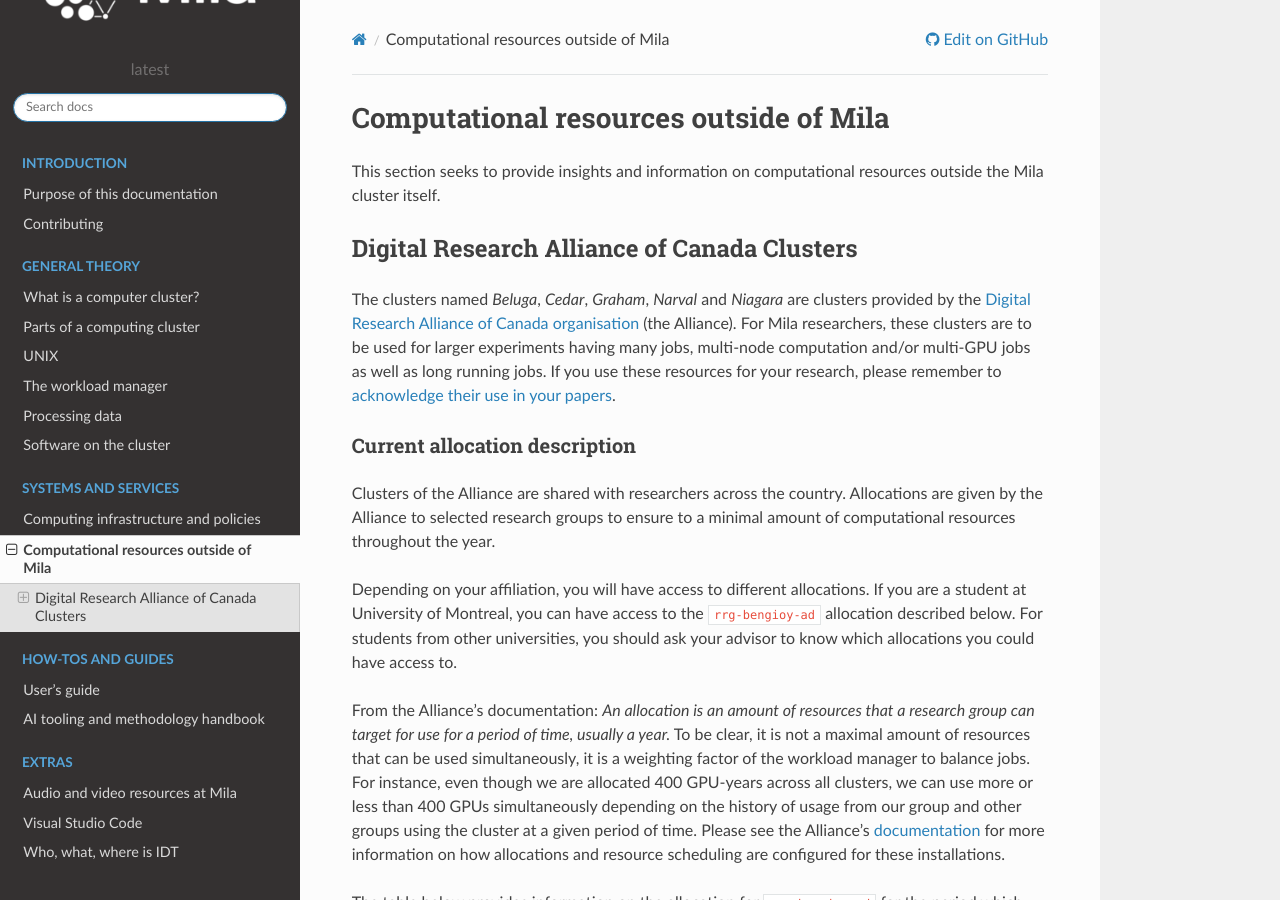
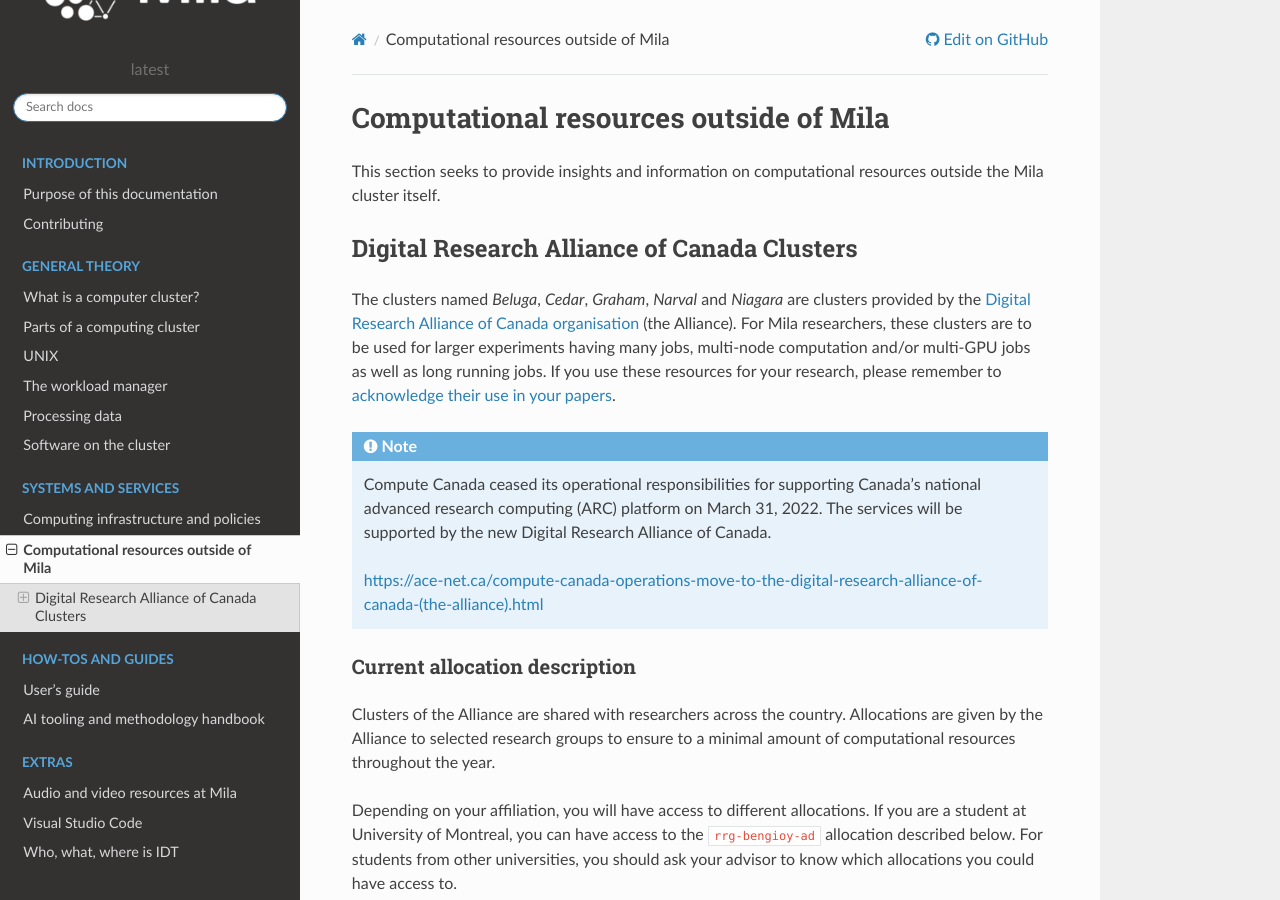
Before and after one commit to mila-iqia/mila-docs, a Sphinx documentation site: the page built from docs/Extra_compute.rst, in a window 1280 px wide and 900 px high. Built offline with Sphinx 7.4.7 and the Read the Docs theme 2.0.0, drawn with Linux system fonts in a browser that asks for light colours.

Commit message:
Add a note about CC -> DRAC
This way searches for 'Compute canada' will fall on this text and info researchers of the name change.

```diff
--- a/docs/Extra_compute_drac.rst
+++ b/docs/Extra_compute_drac.rst
@@ -13,6 +13,14 @@
 these resources for your research, please remember to `acknowledge their use in
 your papers
 <https://alliancecan.ca/en/services/advanced-research-computing/acknowledging-alliance>`_.
+
+.. note::
+
+   Compute Canada ceased its operational responsibilities for supporting Canada’s
+   national advanced research computing (ARC) platform on March 31, 2022. The services
+   will be supported by the new Digital Research Alliance of Canada.
+
+   https://ace-net.ca/compute-canada-operations-move-to-the-digital-research-alliance-of-canada-(the-alliance).html
 
 
 Current allocation description
```
